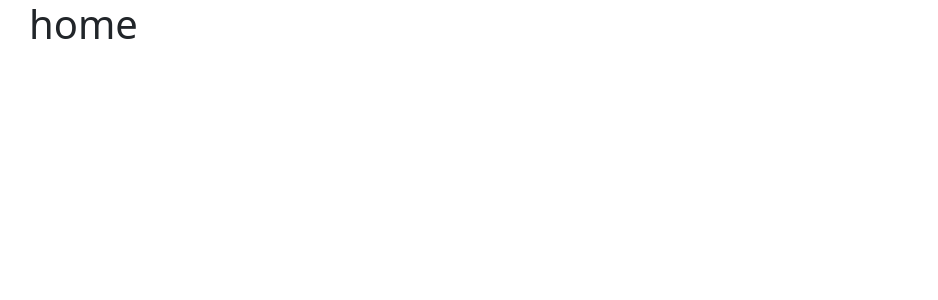
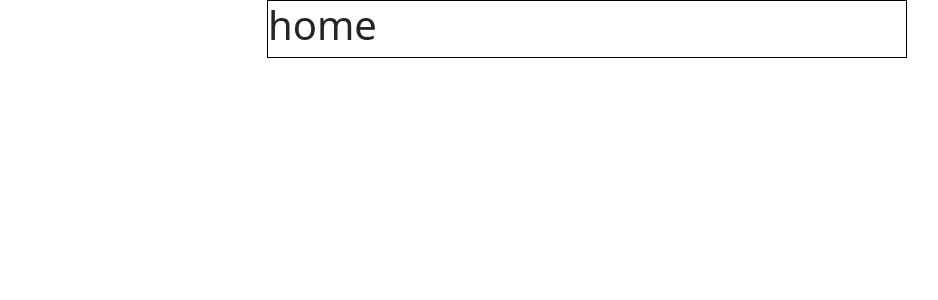
Before and after one commit to Alethepata/api-free-frontend, a Vue app: page / in a window 1280 px wide. Shown: the top 300 px of the page, without its empty margins (53-991 px from the left). Built offline with nearby package versions, Linux system fonts and the light colour scheme.

Commit message:
edit container

```diff
--- a/src/App.vue
+++ b/src/App.vue
@@ -5,11 +5,15 @@ export default {
 
 </script>
 <template>
-  <div class="container">
+  <div class="container-custom">
     <RouterView />
   </div>
 </template>
 
 <style>
-
+.container-custom{
+  width: 50%;
+  margin: 0 auto;
+  border: 1px solid black;
+}
 </style>
```
